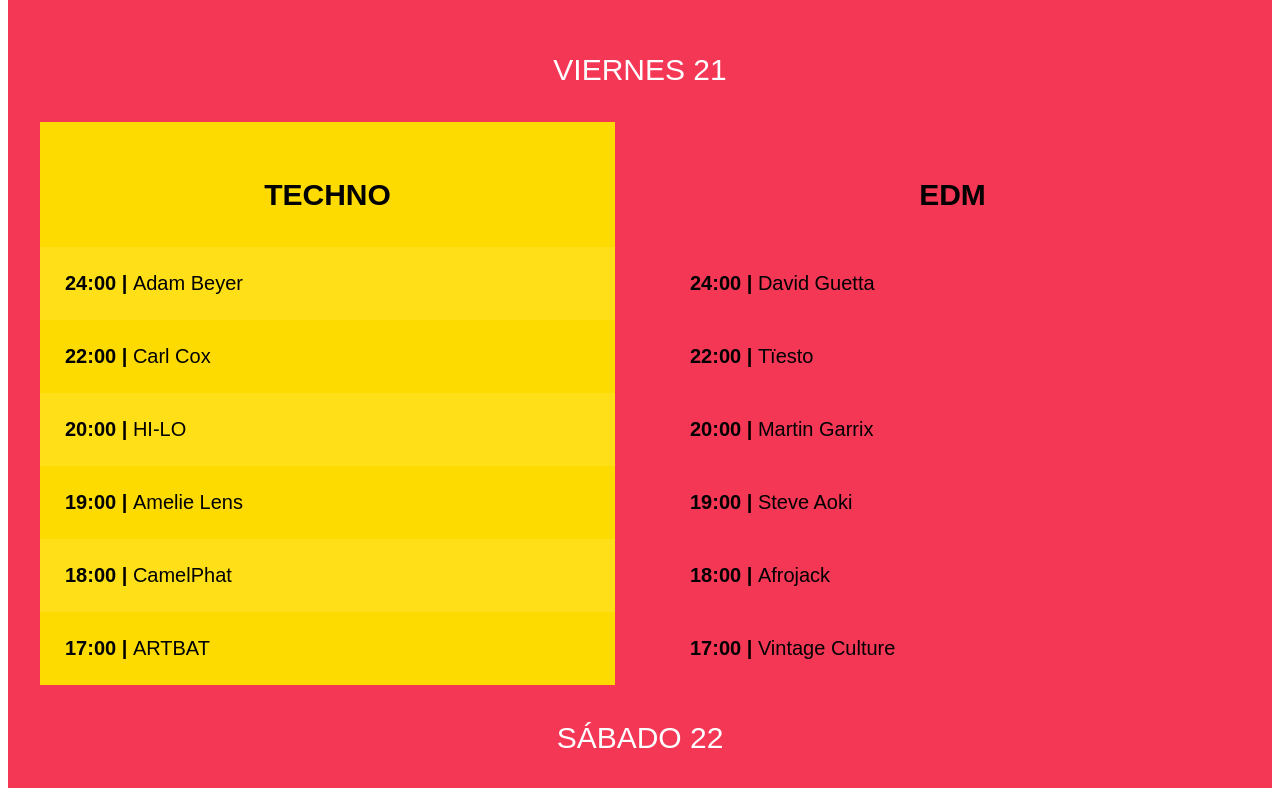
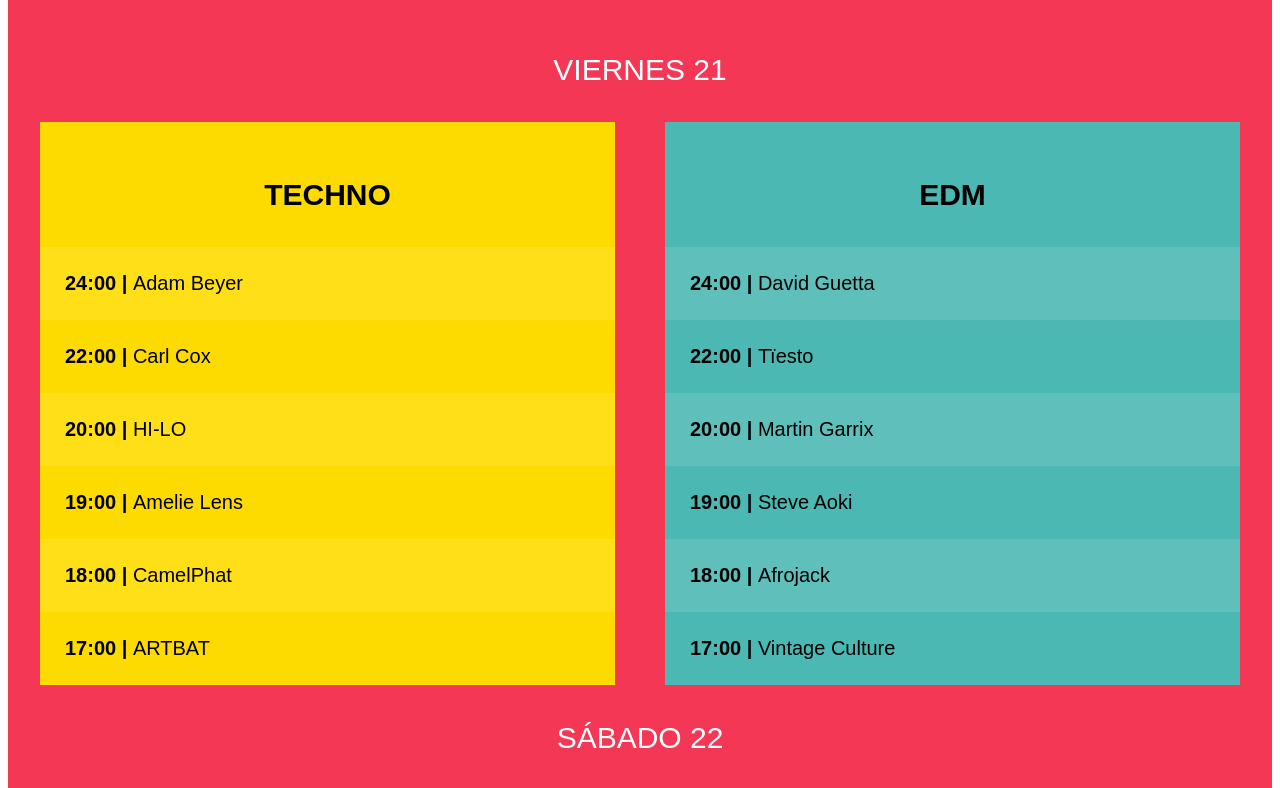
Before and after one commit to Leixhik/festival_de_musica_SASS, a website: page index.html in a window 1280 px wide. Shown: the part 1481-2269 px from the top of the page. Drawn offline with Linux system fonts and the light colour scheme.

Commit message:
Se terminó de editar el background de los horarios y artistas, seguirá la galería. Es de recordar que actualmente algunas propiedades de sass están desactualizadas, es necesario ver la documentación o la ayuda de la comunidad

```diff
--- a/src/scss/layout/_lineup.scss
+++ b/src/scss/layout/_lineup.scss
@@ -60,5 +60,10 @@
 }
 
 .bg-verde{
+    background-color: v.$verde;
+    li:nth-child(odd) {
 
+    background-color: color.adjust(v.$verde, $lightness: 5%)
+
+  }
 }
```
Also changed, not shown: build/css/app.css.
